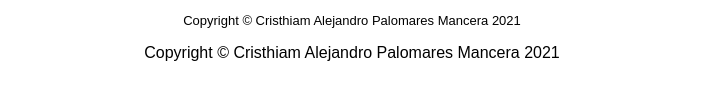
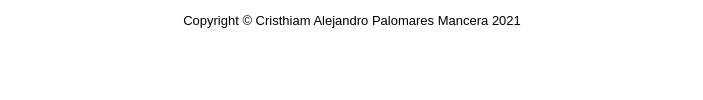
Before and after one commit to CristhiamPalomares/progwebbd.github.io, a plain HTML site: page usuario.html in a window 1280 px wide. Shown: the part 350-450 px from the top of the page, without its empty margins (288-991 px from the left). Drawn offline with Linux system fonts and the light colour scheme; no server answers.

Commit message:
Update usuario.html

```diff
--- a/usuario.html
+++ b/usuario.html
@@ -151,8 +151,5 @@
         }
       }
     </script>
-        <center>
-          <footer>Copyright &copy Cristhiam Alejandro Palomares Mancera 2021</footer>
-        </center>
   </body>
 </html>
```
